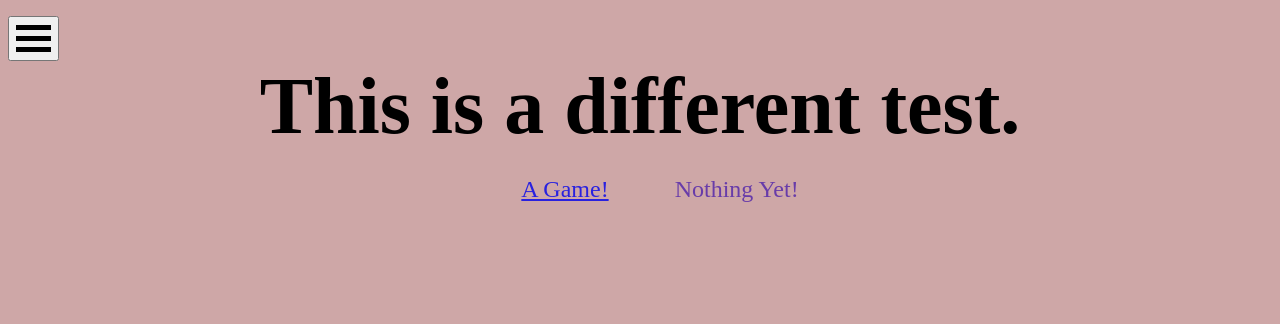
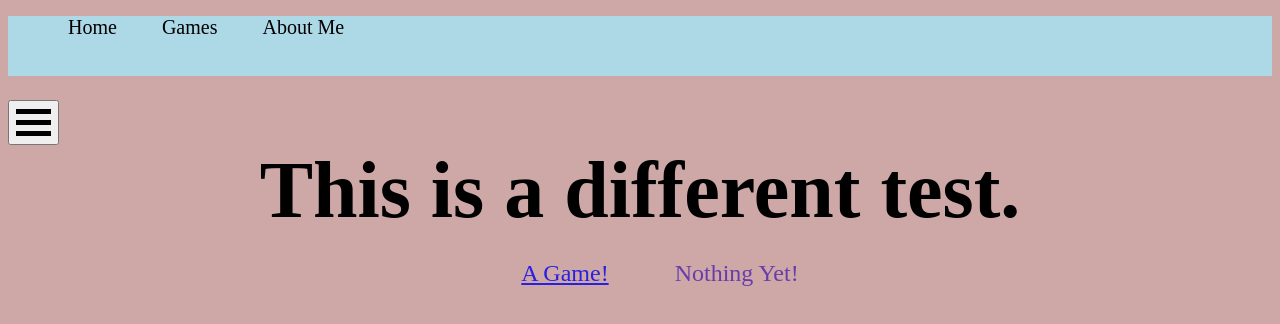
Before and after one commit to andrewgwear/andrewgwear.github.io, a plain HTML site: page index.html in a window 1280 px wide. Both pictures are taken after a click on the button 33 px from the left and 38 px from the top of the page. Drawn offline with nearby package versions, Linux system fonts and the light colour scheme.

Commit message:
Update index.html

```diff
--- a/index.html
+++ b/index.html
@@ -6,7 +6,7 @@
 <script src='script.js'></script>
 </head>
 <body>
-  <ul class = 'navBar' id = 'hider'>
+  <ul class = 'navBar' id = 'hider' style = 'display: none;'>
     <li><a href='http://andrewgwear.github.io'> Home <a/></li>
     <li><a href='/games'> Games <a/></li>
     <li><a href='/aboutme'> About Me <a/></li>
```
